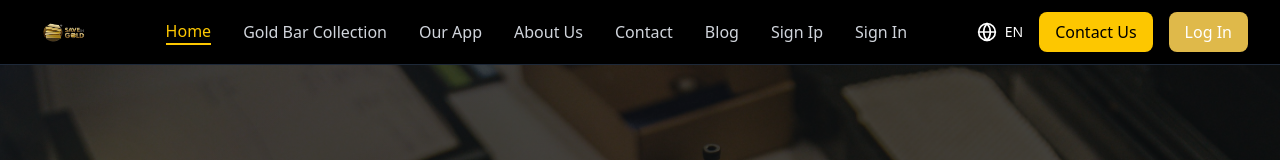
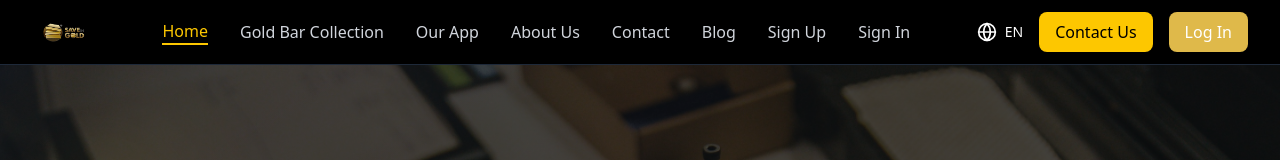
Before and after one commit to universe-forme/save-in-gold, a React (Vite) app: page / in a window 1280 px wide. Shown: the top 160 px of the page. Built offline with nearby package versions, Linux system fonts and the light colour scheme.

Commit message:
corrected the spelling of sign up

```diff
--- a/src/components/navbar.jsx
+++ b/src/components/navbar.jsx
@@ -13,7 +13,7 @@ const navItems = [
     { name: 'About Us', path: '/about-us' },
     { name: 'Contact', path: '/contact-us' },
     { name: 'Blog', path: '/blogs' },
-    { name: 'Sign Ip', path: '/sign-up' },
+    { name: 'Sign Up', path: '/sign-up' },
     { name: 'Sign In', path: '/sign-in' },
 ];
 
```
